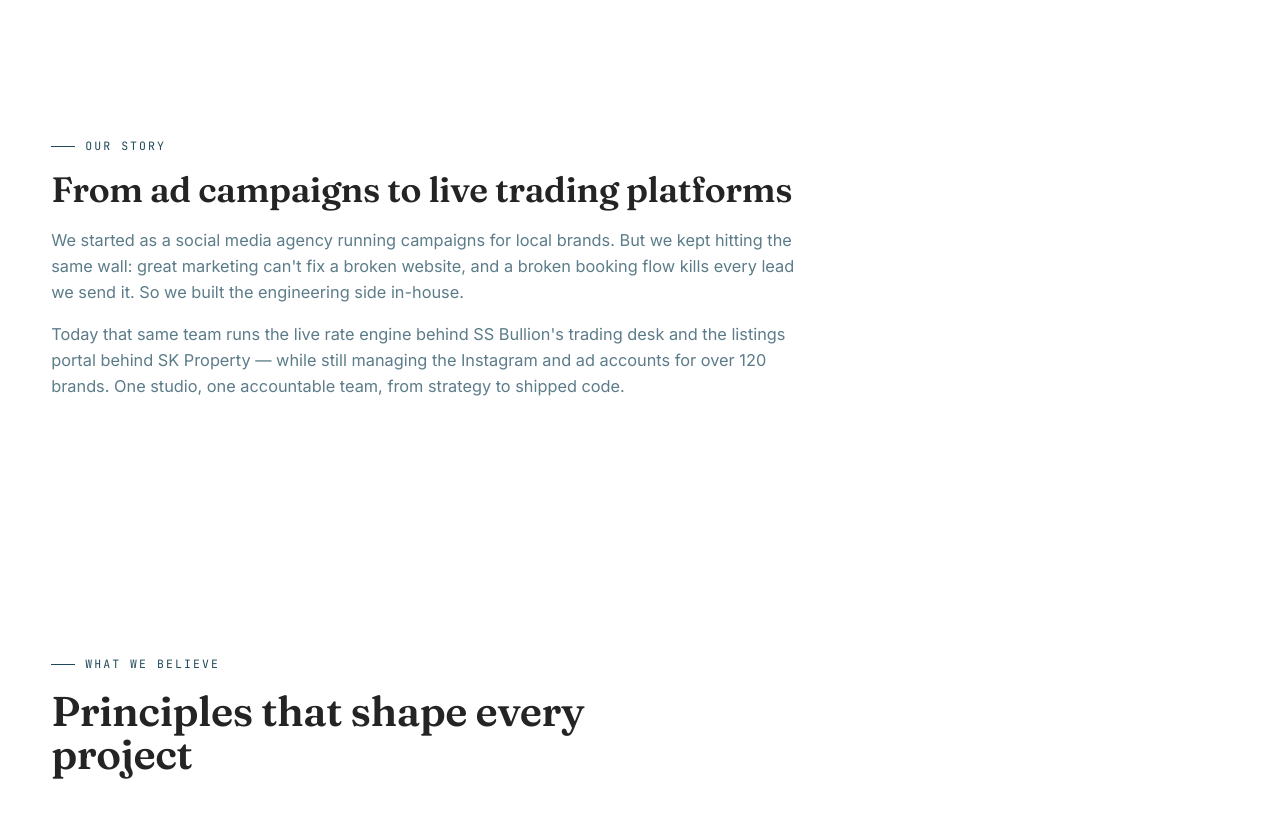
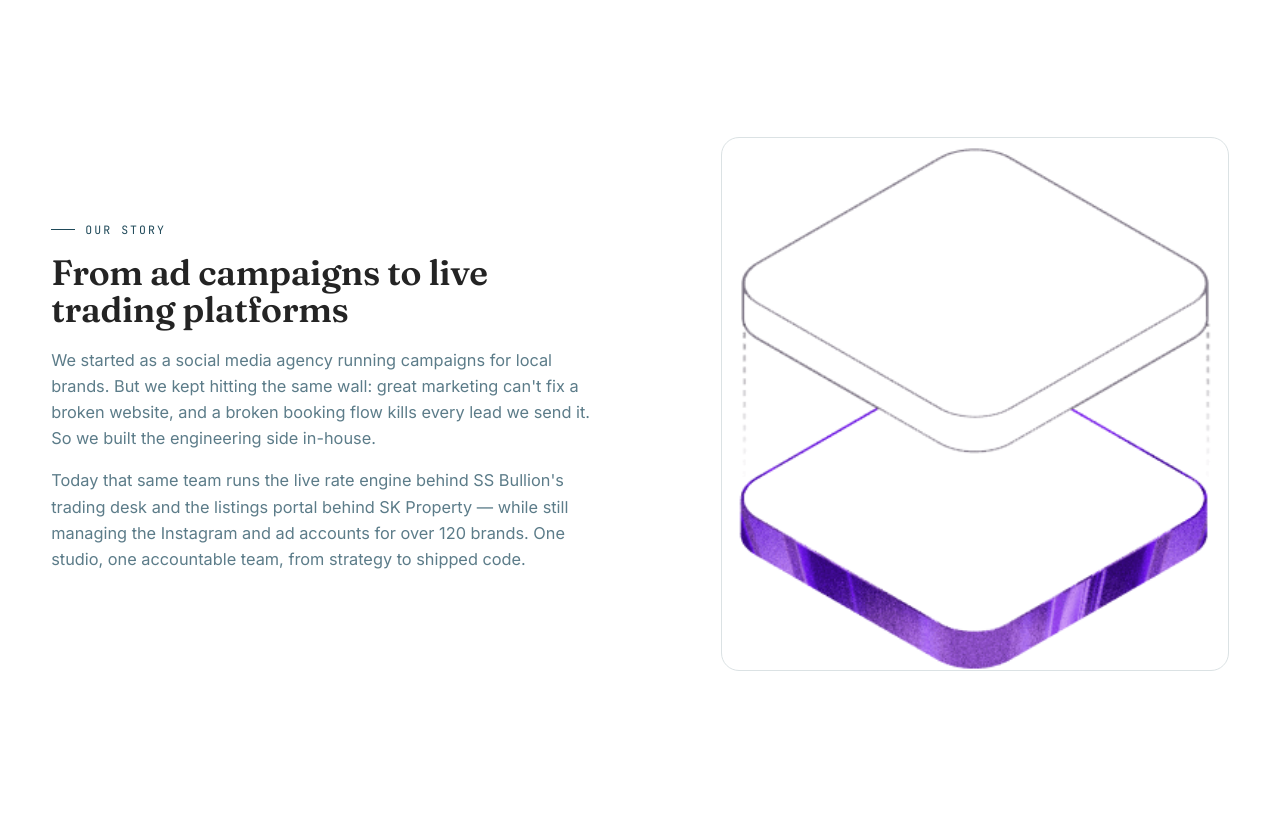
Before and after one commit to bhavik4094/Vivaan-Infosoft, a React (Vite) app: page /about in a window 1280 px wide. Shown: the part 480-1308 px from the top of the page. Built offline with nearby package versions, Linux system fonts and the light colour scheme.

Commit message:
Add image to About page Our Story section
Reused the existing hero.png asset in a two-column layout to fill the
empty space next to the story text on desktop.

```diff
--- a/src/index.css
+++ b/src/index.css
@@ -353,9 +353,13 @@ li.open .dropdown,
 }
 
 /* ===== About page ===== */
-.about-story{max-width:760px}
+.about-story-grid{display:grid;grid-template-columns:1.1fr 0.9fr;gap:50px;align-items:center}
+.about-story{max-width:560px}
 .about-story h2{font-size:clamp(1.6rem,3vw,2.2rem);margin-bottom:18px}
 .about-story p{color:var(--muted);margin-bottom:16px;font-size:1.02rem}
+.about-story-media{border-radius:18px;overflow:hidden;border:1px solid var(--line)}
+.about-story-media img{width:100%;height:100%;object-fit:cover}
+@media (max-width:900px){.about-story-grid{grid-template-columns:1fr}.about-story-media{order:-1}}
 .team-grid{display:grid;grid-template-columns:repeat(4,1fr);gap:22px}
 .team-card{
   background:var(--surface);border:1px solid var(--line);border-radius:var(--radius);
--- a/src/pages/About.jsx
+++ b/src/pages/About.jsx
@@ -1,6 +1,7 @@
 import Reveal from '../components/Reveal.jsx';
 import CtaBand from '../components/CtaBand.jsx';
 import { Target, Users, Rocket, ShieldCheck } from 'lucide-react';
+import heroImg from '../assets/hero.png';
 
 const values = [
   { icon: Target, title: 'Outcome First', desc: 'Every deliverable is judged by what it moves — reach, leads, or revenue — not how it looks in a portfolio.' },
@@ -28,15 +29,16 @@ export default function About() {
       </header>
 
       <section>
-        <div className="container">
-          <div className="about-story">
-            <Reveal>
-              <div className="eyebrow">Our Story</div>
-              <h2>From ad campaigns to live trading platforms</h2>
-              <p>We started as a social media agency running campaigns for local brands. But we kept hitting the same wall: great marketing can't fix a broken website, and a broken booking flow kills every lead we send it. So we built the engineering side in-house.</p>
-              <p>Today that same team runs the live rate engine behind SS Bullion's trading desk and the listings portal behind SK Property — while still managing the Instagram and ad accounts for over 120 brands. One studio, one accountable team, from strategy to shipped code.</p>
-            </Reveal>
-          </div>
+        <div className="container about-story-grid">
+          <Reveal className="about-story">
+            <div className="eyebrow">Our Story</div>
+            <h2>From ad campaigns to live trading platforms</h2>
+            <p>We started as a social media agency running campaigns for local brands. But we kept hitting the same wall: great marketing can't fix a broken website, and a broken booking flow kills every lead we send it. So we built the engineering side in-house.</p>
+            <p>Today that same team runs the live rate engine behind SS Bullion's trading desk and the listings portal behind SK Property — while still managing the Instagram and ad accounts for over 120 brands. One studio, one accountable team, from strategy to shipped code.</p>
+          </Reveal>
+          <Reveal className="about-story-media">
+            <img src={heroImg} alt="Vivaan Infosoft team at work" loading="lazy" />
+          </Reveal>
         </div>
       </section>
 
```
